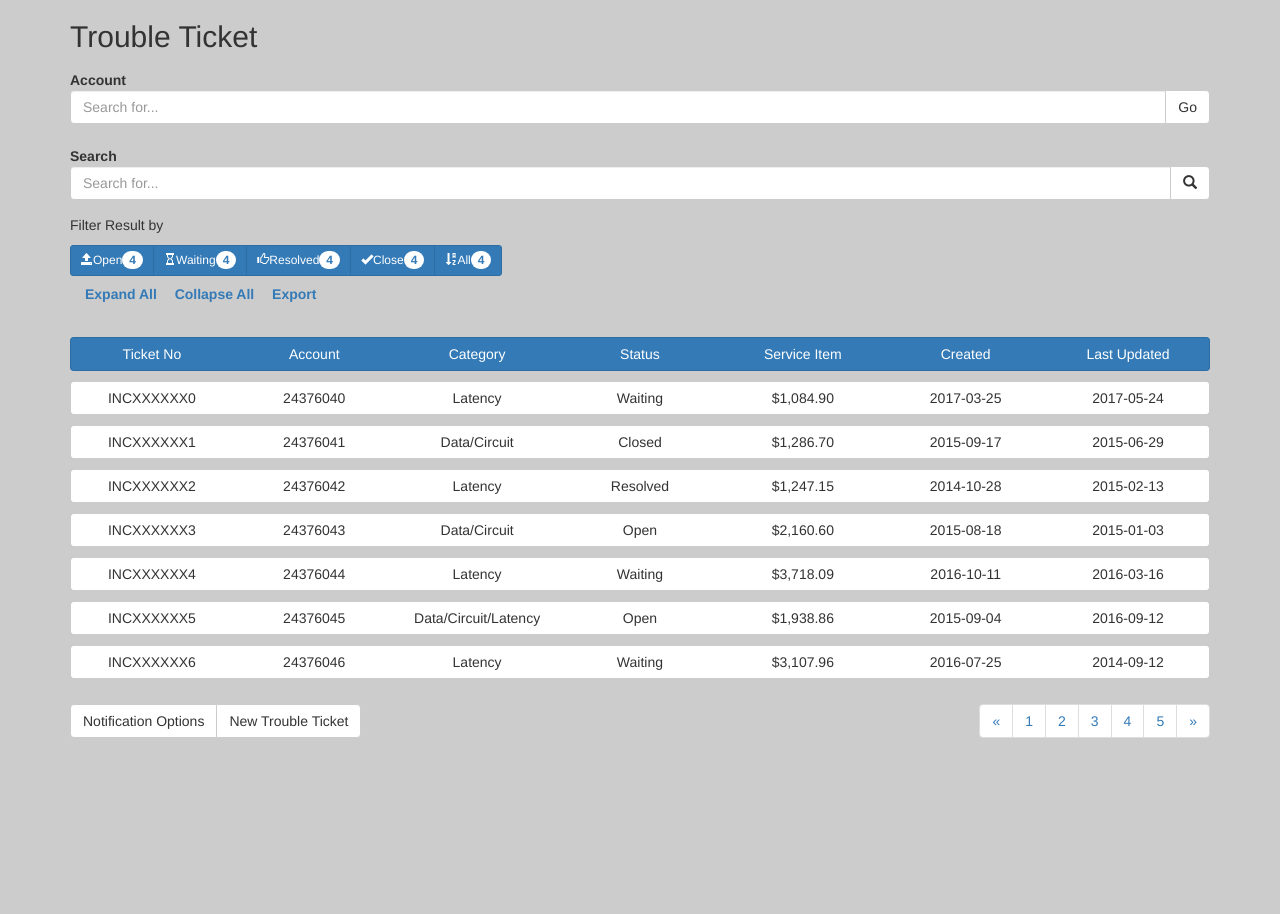
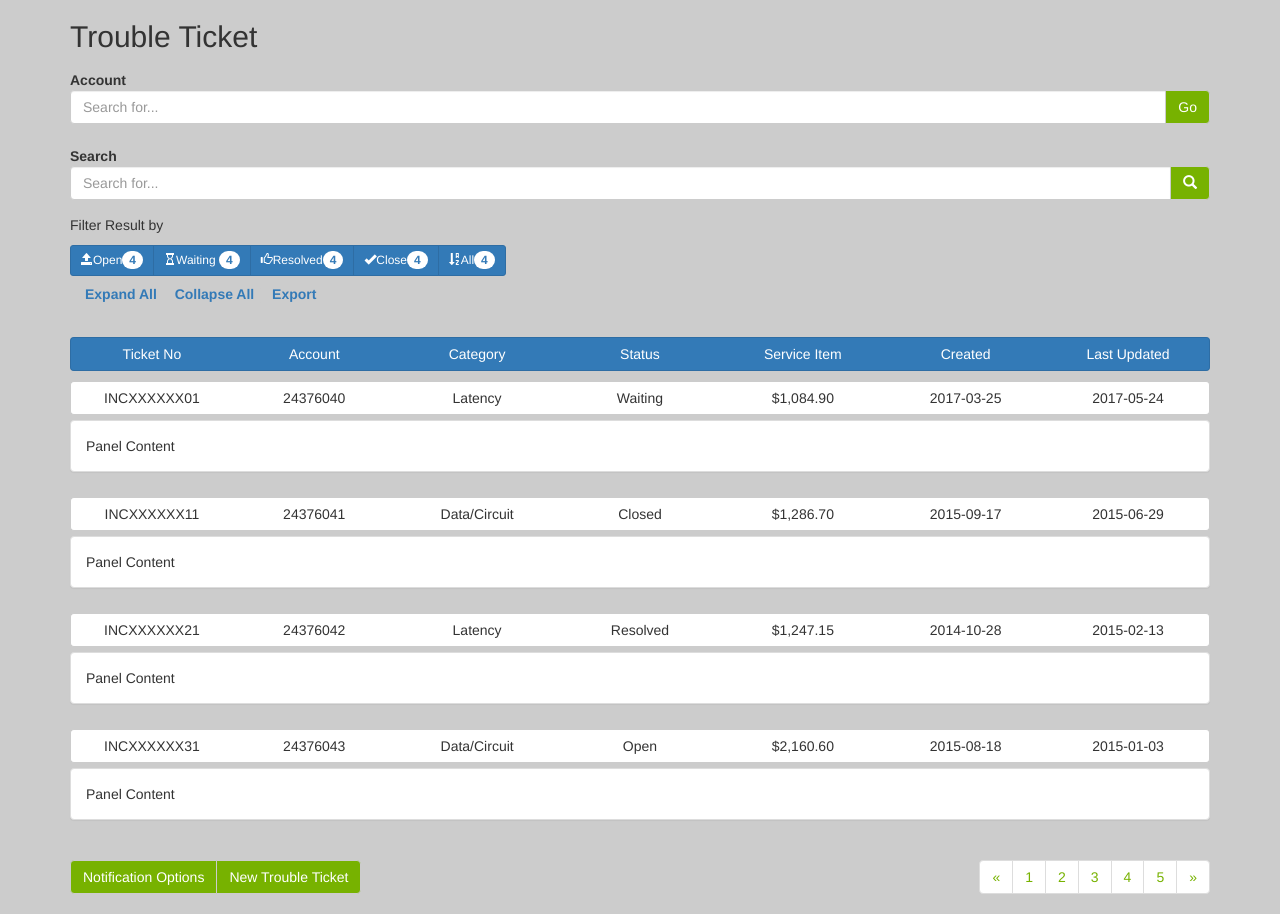
Before and after one commit to mantuonweb/CreateTicket, an Angular app: page /#/ in a window 1280 px wide. Before the commit the page ends 800 px from the top, so only its background shows below. Built offline with nearby package versions, Linux system fonts and the light colour scheme.

Commit message:
some minor changes

```diff
--- a/src/app/accordion.ts
+++ b/src/app/accordion.ts
@@ -8,10 +8,14 @@ declare var $;
 })
 export class Accordion {
 	@Input() id: String;
-    constructor(_elementRef: ElementRef) {
+  @Input() item:any={};
+  isShown:boolean=false;
+  constructor(_elementRef: ElementRef) {
     $("#"+this.id).collapse('hide');
+    this.item.isShown = false;
 	}
 	toggle(){
 		$("#"+this.id).collapse('toggle');
+    this.item.isShown =! this.item.isShown;
 	}
 }
--- a/src/app/popup.ts
+++ b/src/app/popup.ts
@@ -7,8 +7,8 @@ import { Directive,ElementRef,Input } from '@angular/core';
 })
 export class Popup {
 	@Input() message: String;
-    constructor(_elementRef: ElementRef) {
-    console.log(_elementRef);
+	    constructor(_elementRef: ElementRef) {
+	    console.log(_elementRef);
 	}
 	displayMessage(){
 		alert(this.message);
--- a/src/app/ticket/create.ticket.html
+++ b/src/app/ticket/create.ticket.html
@@ -8,19 +8,18 @@
           <div class="input-group">
             <input type="text" class="form-control" placeholder="Search for...">
             <span class="input-group-btn">
-              <button class="btn btn-default" type="button">Go</button>
+              <button class="btn btn-default btn-green" type="button">Go</button>
             </span>
           </div>
         </div>
-
       </div>
       <div class="form-group">
         <label class="control-label col-sm-1" for="ticket">Search</label>
         <div class="col-sm-12">
           <div class="input-group">
             <input type="text" class="form-control" placeholder="Search for...">
-            <span class="input-group-btn">
-              <button class="btn btn-default" type="button"><span class="glyphicon glyphicon-search"></span></button>
+            <span class="input-group-btn ">
+              <button class="btn btn-default btn-green" type="button"><span class="glyphicon glyphicon-search"></span></button>
             </span>
           </div>
         </div>
@@ -32,7 +31,8 @@
         <span class="glyphicon glyphicon-open"></span>
         <span class="hidden-xs">Open</span>
         <span class="badge">4</span></a>
-        <a type="button" class="btn btn-primary"><span class="glyphicon glyphicon-hourglass"></span>   <span class="hidden-xs">Waiting</span><span class="badge">4</span></a>
+        <a type="button" class="btn btn-primary"><span class="glyphicon glyphicon-hourglass"></span>
+        <span class="hidden-xs">Waiting </span><span class="badge">4</span></a>
         <a type="button" class="btn btn-primary"><span class="glyphicon glyphicon-thumbs-up"></span>
         <span class="hidden-xs">Resolved</span>
         <span class="badge">4</span></a>
@@ -58,8 +58,9 @@
           <a href="#" class="btn btn-primary border-left-right-none">Created</a>
           <a href="#" class="btn btn-primary border-left-none">Last Updated</a>
         </div>
-        <div class="btn-group btn-group-justified" *ngFor="let ticket of tickets">
-          <a href="#" class="btn btn-default border-right-none">{{ticket.ticketNo}}</a>
+        <div *ngFor="let ticket of tickets">
+            <div class="btn-group btn-group-justified" >
+              <a href="#" class="btn btn-default border-right-none">{{ticket.ticketNo}}1</a>
               <a href="#" class="btn btn-default border-left-right-none">{{ticket.account}}</a>
               <a href="#" class="btn btn-default border-left-right-none">{{ticket.category}}</a>
               <a href="#" class="btn btn-default border-left-right-none">{{ticket.status}}</a>
@@ -67,11 +68,15 @@
               <a href="#" class="btn btn-default border-left-right-none">{{ticket.Created}}</a>
               <a href="#" class="btn btn-default border-left-none">{{ticket.lastUpdated}}</a>
             </div>
+            <div class="panel panel-default">
+              <div class="panel-body">Panel Content</div>
+            </div>
+        </div>
       </div>
       <div *ngFor="let ticket of tickets;let i=index;" class="hidden-lg hidden-sm hidden-md">
         <div class="panel panel-primary" >
-          <div class="panel-heading" accordion id="collapseExample{{i}}">
-            <h4 class="panel-title" > {{ticket.ticketNo}} </h4>
+          <div class="panel-heading" accordion id="collapseExample{{i}}" [item]="ticket">
+            <span class="panel-title" > {{ticket.ticketNo}} </span> <span class="glyphicon  pull-right" [ngClass]="{'glyphicon-plus': !ticket.isShown, 'glyphicon-minus': ticket.isShown}"></span>
           </div>
           <div id="collapseExample{{i}}" class="collapse">
             <ul class="list-group" >
@@ -122,11 +127,10 @@
         </div>
         <!-- https://stackoverflow.com/questions/20804104/bootstrap-3-btn-group-width -->
         <div class="row">
-          <div class="btn-group marginheight-20 col-sm-6">
-            <button type="button" class="btn btn-default">Notification Options</button>
-            <button type="button" class="btn btn-default">New Trouble Ticket</button>
+          <div class="btn-group  marginheight-20 col-sm-6">
+            <button type="button" class="btn btn-default btn-green">Notification Options</button>
+            <button type="button" class="btn btn-default btn-green">New Trouble Ticket</button>
           </div>
-
           <div class="col-sm-6 hidden-xs">
             <ul class="pagination pull-right">
               <li>
--- a/src/app/ticket/create.ticket.ts
+++ b/src/app/ticket/create.ticket.ts
@@ -43,33 +43,33 @@ export class CreateTicket {
     "lastUpdated": "2015-01-03",
     "status": "Open",
     "category": "Data/Circuit"
-  },
-  {
-    "ticketNo": "INCXXXXXX4",
-    "account": 24376044,
-    "serviceItem": "$3,718.09",
-    "Created": "2016-10-11",
-    "lastUpdated": "2016-03-16",
-    "status": "Waiting",
-    "category": "Latency"
-  },
-  {
-    "ticketNo": "INCXXXXXX5",
-    "account": 24376045,
-    "serviceItem": "$1,938.86",
-    "Created": "2015-09-04",
-    "lastUpdated": "2016-09-12",
-    "status": "Open",
-    "category": "Data/Circuit/Latency"
-  },
-  {
-    "ticketNo": "INCXXXXXX6",
-    "account": 24376046,
-    "serviceItem": "$3,107.96",
-    "Created": "2016-07-25",
-    "lastUpdated": "2014-09-12",
-    "status": "Waiting",
-    "category": "Latency"
-  }
+   }//,
+  // {
+  //   "ticketNo": "INCXXXXXX4",
+  //   "account": 24376044,
+  //   "serviceItem": "$3,718.09",
+  //   "Created": "2016-10-11",
+  //   "lastUpdated": "2016-03-16",
+  //   "status": "Waiting",
+  //   "category": "Latency"
+  // },
+  // {
+  //   "ticketNo": "INCXXXXXX5",
+  //   "account": 24376045,
+  //   "serviceItem": "$1,938.86",
+  //   "Created": "2015-09-04",
+  //   "lastUpdated": "2016-09-12",
+  //   "status": "Open",
+  //   "category": "Data/Circuit/Latency"
+  // },
+  // {
+  //   "ticketNo": "INCXXXXXX6",
+  //   "account": 24376046,
+  //   "serviceItem": "$3,107.96",
+  //   "Created": "2016-07-25",
+  //   "lastUpdated": "2014-09-12",
+  //   "status": "Waiting",
+  //   "category": "Latency"
+  // }
 ];
 }
--- a/src/styles.css
+++ b/src/styles.css
@@ -32,5 +32,14 @@ body {
 
 .list .btn-group-justified {
   padding: 5px 0; }
-
+.btn-green{
+  background-color: #77B200;
+  color: white;
+}
+.green-border{
+  border:1px solid #77B200;
+}
+.pagination a{
+  color:#77B200 !important;
+}
 /*# sourceMappingURL=styles.css.map */
```
Also changed, not shown: .angular-cli.json. Lines whose indentation alone changed are shown as unchanged.
